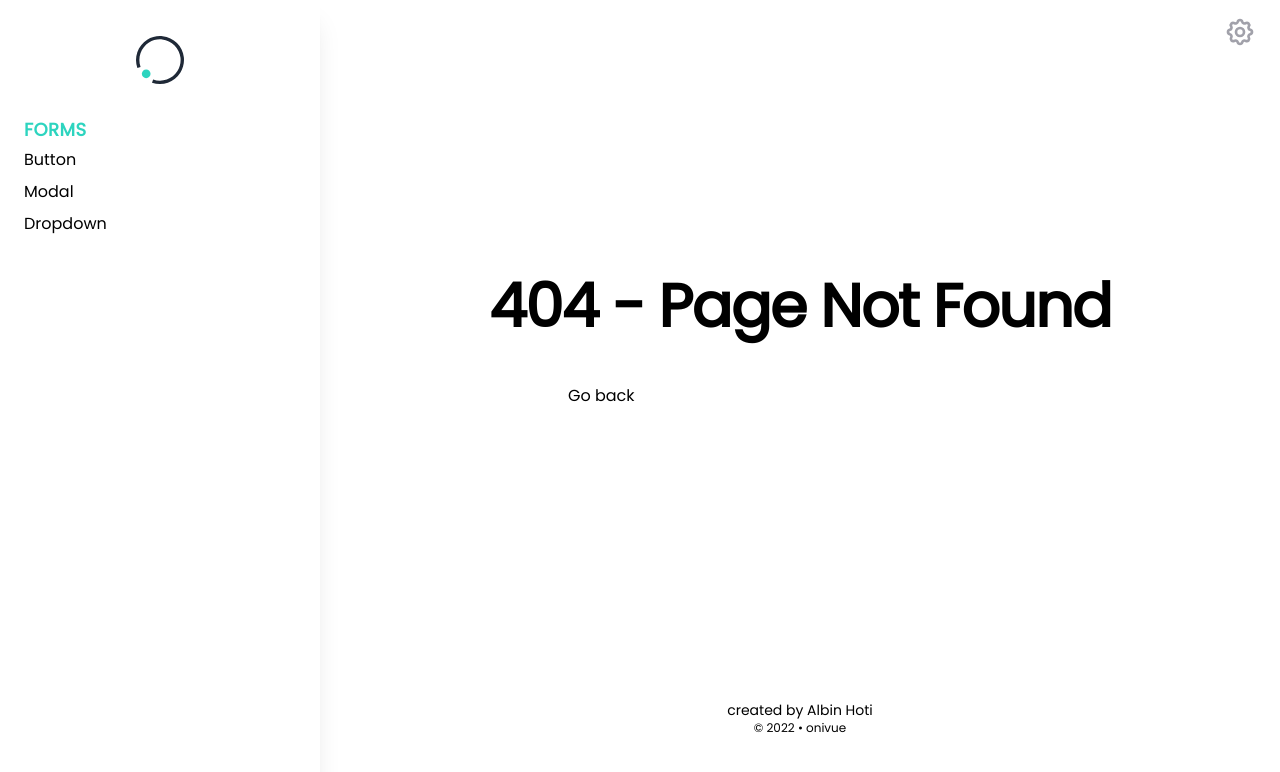
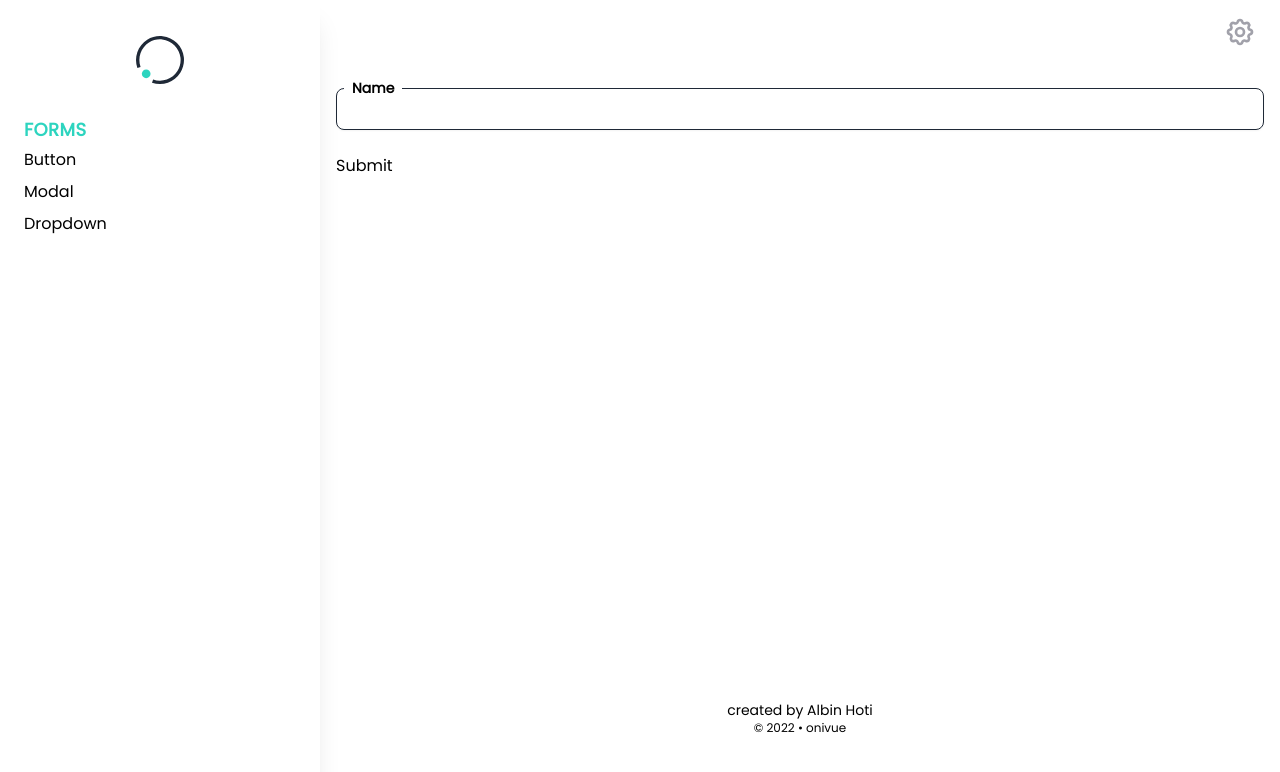
Before and after one commit to onivue/onivue-ui, a Next.js app: page /comp/forms in a window 1280 px wide. Before the commit this address had no page. Shown: the top 772 px of the page. Built offline with nearby package versions, Linux system fonts and the light colour scheme.

Commit message:
Input component first stage

```diff
--- a/package.json
+++ b/package.json
@@ -9,13 +9,15 @@
         "lint": "next lint"
     },
     "dependencies": {
+        "@headlessui/react": "^1.6.6",
+        "@hookform/error-message": "^2.0.0",
         "@mapbox/rehype-prism": "^0.8.0",
         "@mdx-js/loader": "^2.1.2",
         "@next/mdx": "^12.2.3",
         "@tailwindcss/forms": "^0.5.2",
         "@tailwindcss/typography": "^0.5.4",
-        "@headlessui/react": "^1.6.6",
         "classnames": "^2.3.1",
+        "lodash.get": "^4.4.2",
         "next": "12.2.3",
         "react": "18.2.0",
         "react-dom": "18.2.0",
--- /dev/null
+++ b/pages/comp/forms.tsx
@@ -0,0 +1,109 @@
+import React from 'react'
+import classNames from 'classnames'
+import { RegisterOptions, DeepMap, FieldError, UseFormRegister, Path, useForm } from 'react-hook-form'
+import { ErrorMessage } from '@hookform/error-message'
+import get from 'lodash.get'
+
+type FormData = {
+    name: string
+}
+
+export default function App() {
+    const {
+        register,
+        handleSubmit,
+        formState: { errors },
+    } = useForm<FormData>({
+        defaultValues: {
+            name: '',
+        },
+    })
+
+    const onSubmit = handleSubmit(({ name }) => {
+        console.log(name)
+        console.log(errors)
+    })
+    return (
+        <div className="w-full">
+            <form onSubmit={onSubmit}>
+                <Input
+                    name="name"
+                    label="Name"
+                    type="text"
+                    rules={{
+                        required: 'You must enter your first name.',
+                        maxLength: {
+                            value: 2,
+                            message: 'This input exceed maxLength.',
+                        },
+                    }}
+                    register={register}
+                    errors={errors}
+                />
+                <br />
+                <button type="submit">Submit</button>
+            </form>
+        </div>
+    )
+}
+
+export type InputProps<TFormValues> = {
+    name: Path<TFormValues>
+    rules?: RegisterOptions
+    register?: UseFormRegister<TFormValues>
+    errors?: Partial<DeepMap<TFormValues, FieldError>>
+    label: string
+    type: 'text' | 'email' | 'number'
+    size?: 'medium' | 'large'
+    className?: string
+} & React.ComponentPropsWithoutRef<'input'>
+
+const Input = <TFormValues extends Record<string, unknown>>({
+    name,
+    type,
+    label,
+    rules = {},
+    register,
+    errors = {},
+    ...props
+}: InputProps<TFormValues>) => {
+    const errorMessages: { type: any; message: any; ref: any } = get(errors, name)
+    const hasError: boolean = !!(errors && errorMessages)
+
+    return (
+        <div className="">
+            <>
+                <label
+                    htmlFor={name}
+                    className="absolute translate-y-3.5 translate-x-2 bg-white px-2 text-sm font-bold"
+                >
+                    {label}
+                </label>
+                <br />
+                <input
+                    className={classNames(
+                        'w-full rounded-lg  shadow-sm ',
+                        hasError
+                            ? 'border-red-300 focus:border-red-400 focus:ring-red-400'
+                            : 'border-gray-800 focus:border-primary-400 focus:ring-primary-400',
+                    )}
+                    aria-invalid={errors[name] ? 'true' : 'false'}
+                    type={type}
+                    name={name}
+                    id={name}
+                    {...(register && register(name, rules))}
+                    {...props}
+                />
+                {console.log(errorMessages)}
+                <br />
+                <ErrorMessage
+                    errors={errors}
+                    name={name as any}
+                    render={({ message }) => <p className="mt-1 text-sm text-red-600">{message}</p>}
+                />
+            </>
+        </div>
+    )
+}
+
+// export default Input
--- a/styles/globals.css
+++ b/styles/globals.css
@@ -29,7 +29,7 @@
     @apply rounded-lg bg-neutral-300 hover:bg-neutral-400;
 }
 /*  FORM */
-@layer base {
+/* @layer base {
     [type='text'],
     [type='email'],
     [type='url'],
@@ -51,4 +51,4 @@
     [type='radio'] {
         @apply rounded border-gray-300 text-primary-400 focus:ring-primary-400;
     }
-}
+} */
```
Also changed, not shown: 1 other file (tests, documents, lock files or other folders).
